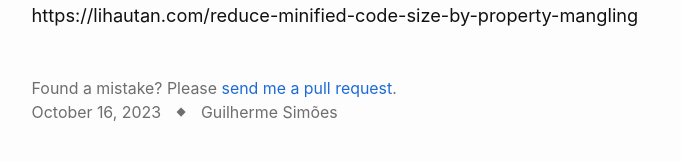
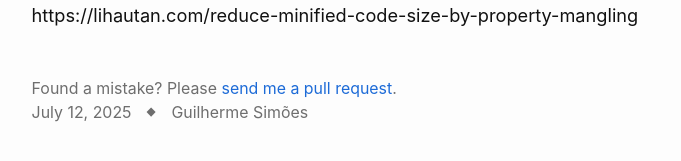
Before and after one commit to guilhermesimoes/guilhermesimoes.github.io, a Jekyll site: the page built from _posts/2025-07-12-classes-considered-harmful.md, in a window 1280 px wide and 900 px high, scrolled down 4346 px. Shown: the part 666-827 px from the top of the window, without its empty margins (299-980 px from the left). Built offline with Jekyll 4.4.1, drawn with Linux system fonts in a browser that asks for light colours.

Commit message:
Time flies

```diff
--- a/_posts/2024-10-16-classes-considered-harmful.md
+++ b/_posts/2025-07-12-classes-considered-harmful.md
@@ -1,7 +1,7 @@
 ---
 layout:   post
 title:    "Classes considered harmful when authoring a JavaScript library"
-date:     2023-10-16 14:00:45 +0000
+date:     2025-07-12 11:00:45 +0100
 image:
   hero:   true
   path:   /assets/images/class-system.png
```
